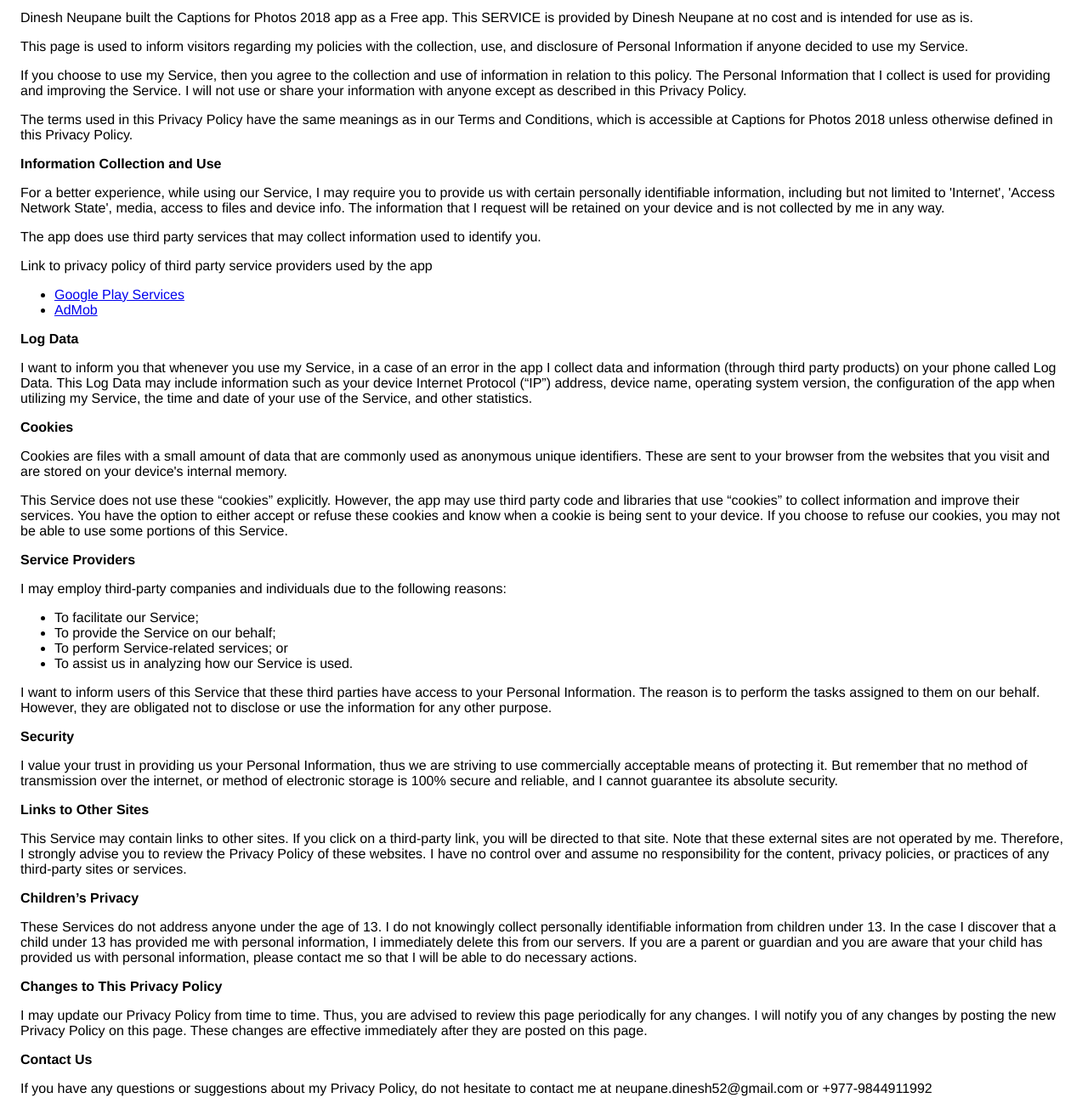
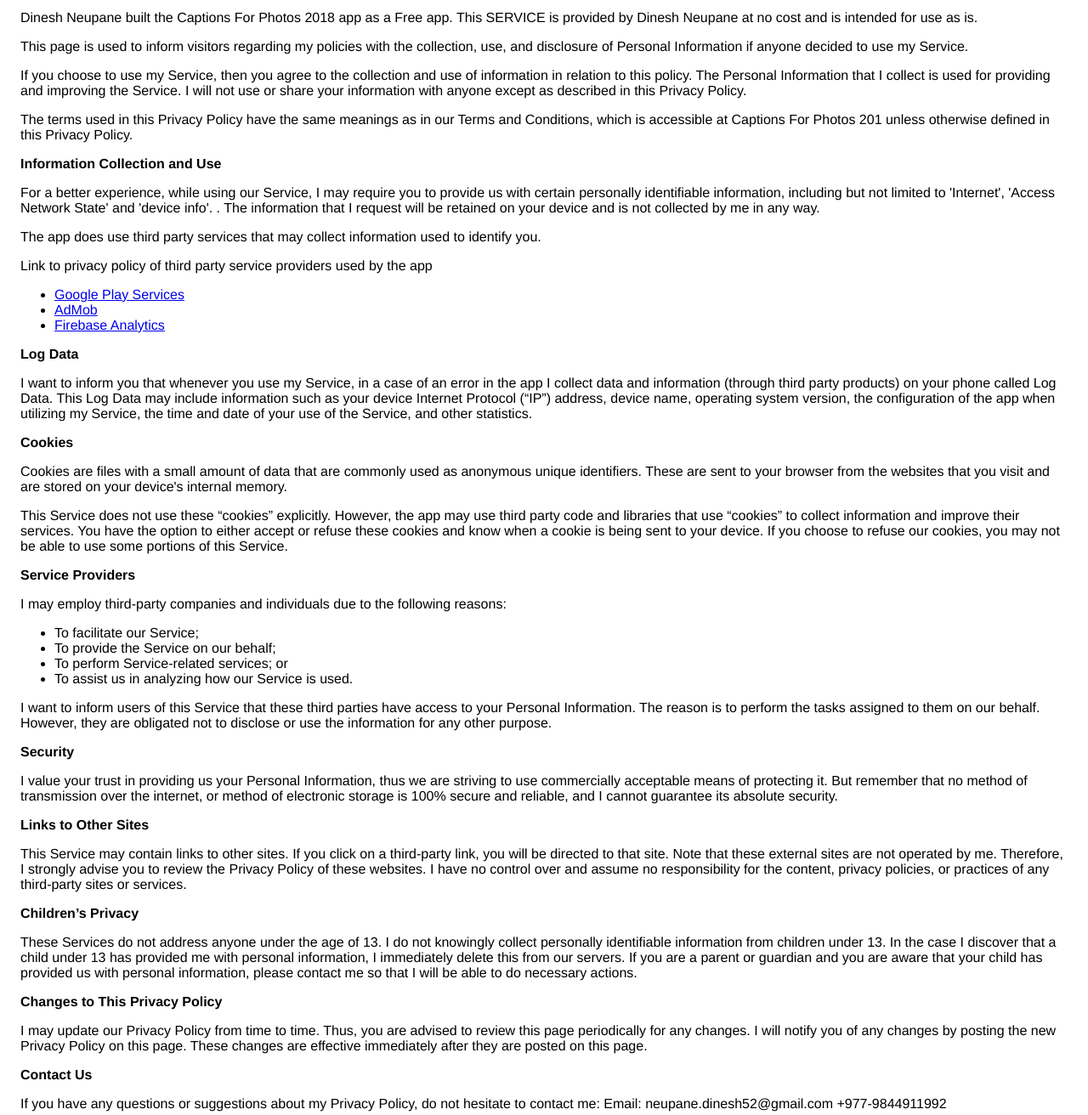
Before and after one commit to DineshNeupane/captionsappprivacypolicy, a plain HTML site: page index.html in a window 1280 px wide. Shown: the part 80-1392 px from the top of the page at 85% size. Drawn offline with Linux system fonts and the light colour scheme.

Commit message:
Update index.html

```diff
--- a/index.html
+++ b/index.html
@@ -7,7 +7,7 @@
   <style> body { font-family: 'Helvetica Neue', Helvetica, Arial, sans-serif; padding:1em; } </style>
 </head>
 <body>
-<h2>Privacy Policy</h2> <p> Dinesh Neupane built the Captions for Photos 2018 app as a Free app. This SERVICE is provided by Dinesh Neupane at no cost and is intended for use as is.
+<h2>Privacy Policy</h2> <p> Dinesh Neupane built the Captions For Photos 2018 app as a Free app. This SERVICE is provided by Dinesh Neupane at no cost and is intended for use as is.
                   </p> <p>This page is used to inform visitors regarding my policies with the collection, use, and
                     disclosure of Personal Information if anyone decided to use my Service.
                   </p> <p>If you choose to use my Service, then you agree to the collection and use of information in relation
@@ -15,10 +15,10 @@
                     Service. I will not use or share your information with anyone except as described
                     in this Privacy Policy.
                   </p> <p>The terms used in this Privacy Policy have the same meanings as in our Terms and Conditions, which is accessible
-                    at Captions for Photos 2018 unless otherwise defined in this Privacy Policy.
+                    at Captions For Photos 201 unless otherwise defined in this Privacy Policy.
                   </p> <p><strong>Information Collection and Use</strong></p> <p>For a better experience, while using our Service, I may require you to provide us with certain
-                    personally identifiable information, including but not limited to 'Internet', 'Access Network State', media, access to files and device info. The information that I request will be retained on your device and is not collected by me in any way.
-                  </p> <p>The app does use third party services that may collect information used to identify you.</p> <div><p>Link to privacy policy of third party service providers used by the app</p> <ul><li><a href="https://www.google.com/policies/privacy/" target="_blank">Google Play Services</a></li> <li><a href="https://support.google.com/admob/answer/6128543?hl=en" target="_blank">AdMob</a></li> <!----> <!----> <!----> <!----> <!----></ul></div> <p><strong>Log Data</strong></p> <p> I want to inform you that whenever you use my Service, in a case of an
+                    personally identifiable information, including but not limited to 'Internet', 'Access Network State' and 'device info'. . The information that I request will be retained on your device and is not collected by me in any way.
+                  </p> <p>The app does use third party services that may collect information used to identify you.</p> <div><p>Link to privacy policy of third party service providers used by the app</p> <ul><li><a href="https://www.google.com/policies/privacy/" target="_blank">Google Play Services</a></li> <li><a href="https://support.google.com/admob/answer/6128543?hl=en" target="_blank">AdMob</a></li> <li><a href="https://firebase.google.com/policies/analytics" target="_blank">Firebase Analytics</a></li> <!----> <!----> <!----> <!----></ul></div> <p><strong>Log Data</strong></p> <p> I want to inform you that whenever you use my Service, in a case of an
                     error in the app I collect data and information (through third party products) on your phone
                     called Log Data. This Log Data may include information such as your device Internet Protocol (“IP”) address,
                     device name, operating system version, the configuration of the app when utilizing my Service,
@@ -51,6 +51,7 @@
                     the new Privacy Policy on this page. These changes are effective immediately after they are posted on
                     this page.
                   </p> <p><strong>Contact Us</strong></p> <p>If you have any questions or suggestions about my Privacy Policy, do not hesitate to contact
-                    me at neupane.dinesh52@gmail.com or +977-9844911992</p>
+                    me: Email: neupane.dinesh52@gmail.com +977-9844911992
+
 </body>
 </html>
```
